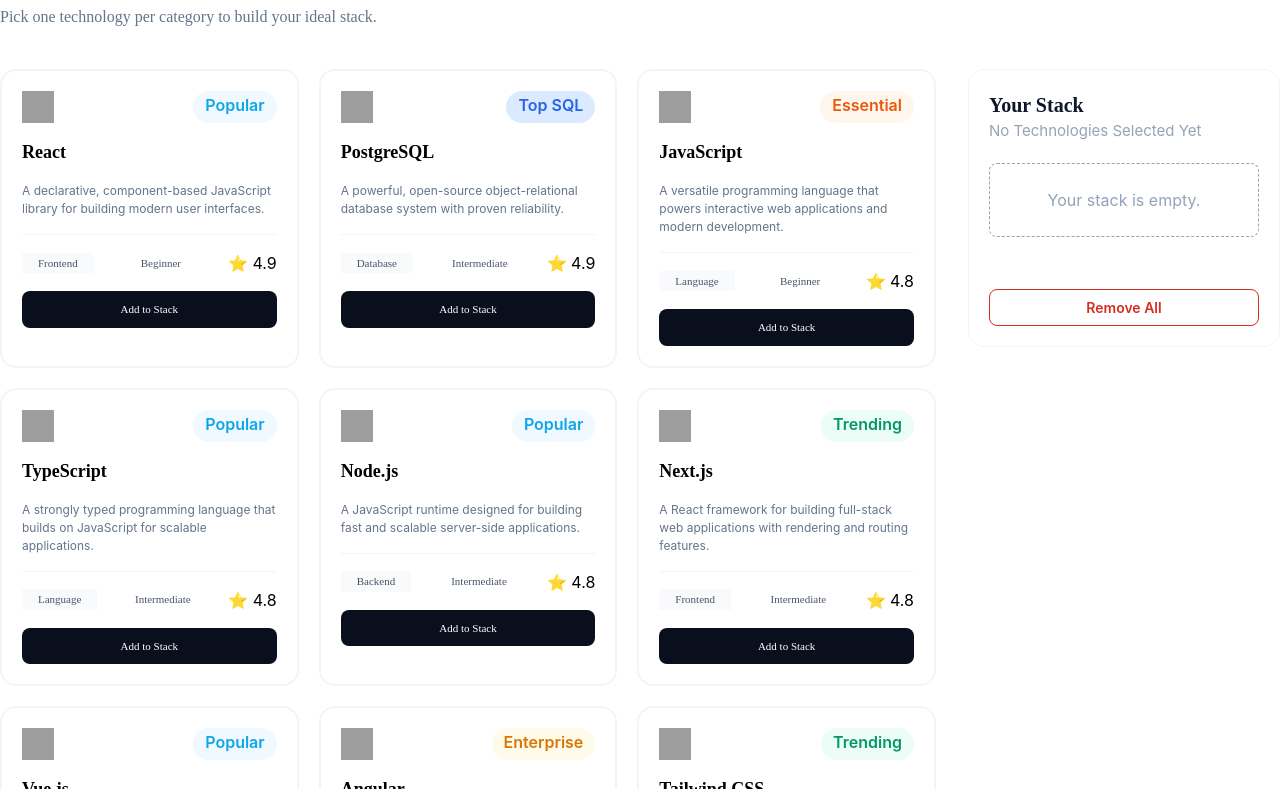
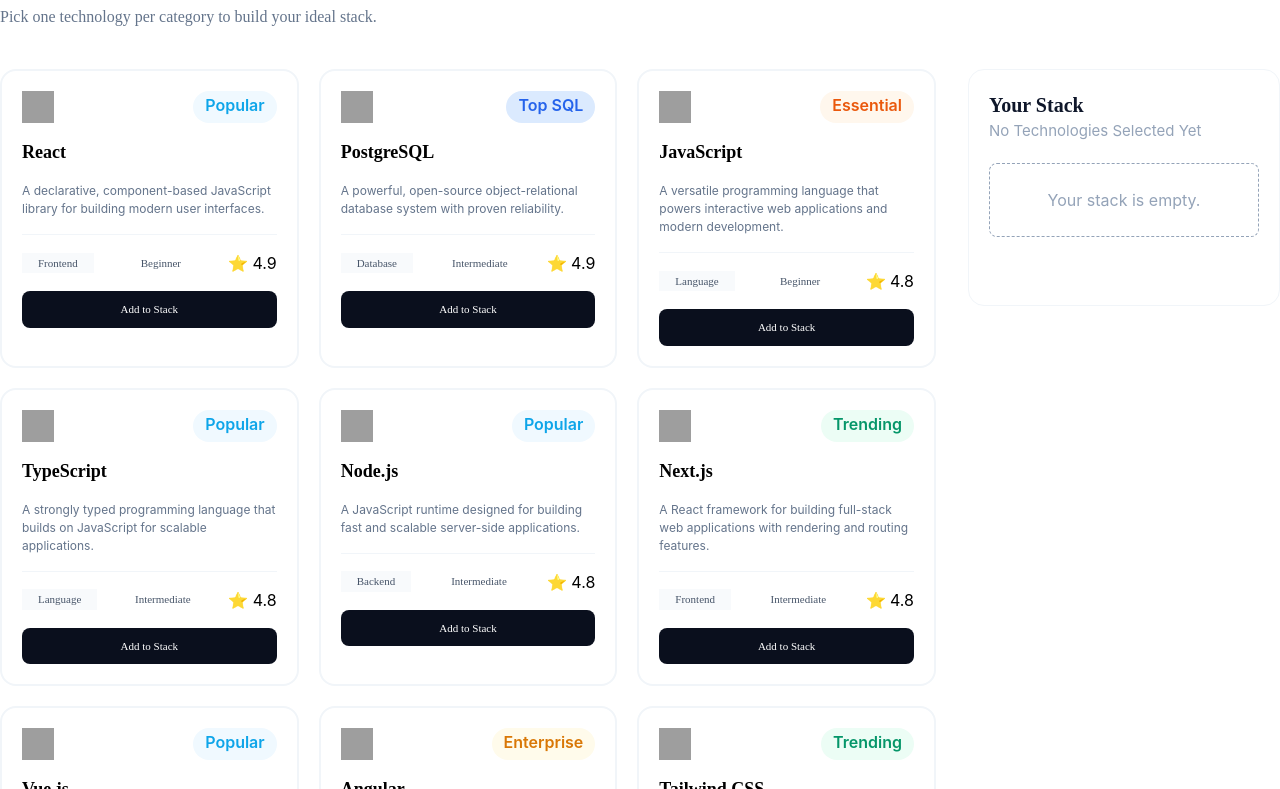
Before and after one commit to Oronno03/Devstack, a React (Vite) app: page / in a window 1280 px wide. Shown: the part 866-1655 px from the top of the page. Built offline with nearby package versions, Linux system fonts and the light colour scheme; grey boxes are pictures that could not be loaded.

Commit message:
Remove All button only appears for non-empty stack now

```diff
--- a/src/Components/YourStack.tsx
+++ b/src/Components/YourStack.tsx
@@ -34,6 +34,7 @@
           </div>
         )}
       </div>
+      {selectedTechnologies.length > 0 && (
         <div>
           <button
             onClick={() => {
@@ -51,6 +52,7 @@
             Remove All
           </button>
         </div>
+      )}
     </div>
   );
 };
```
Lines whose indentation alone changed are shown as unchanged.
